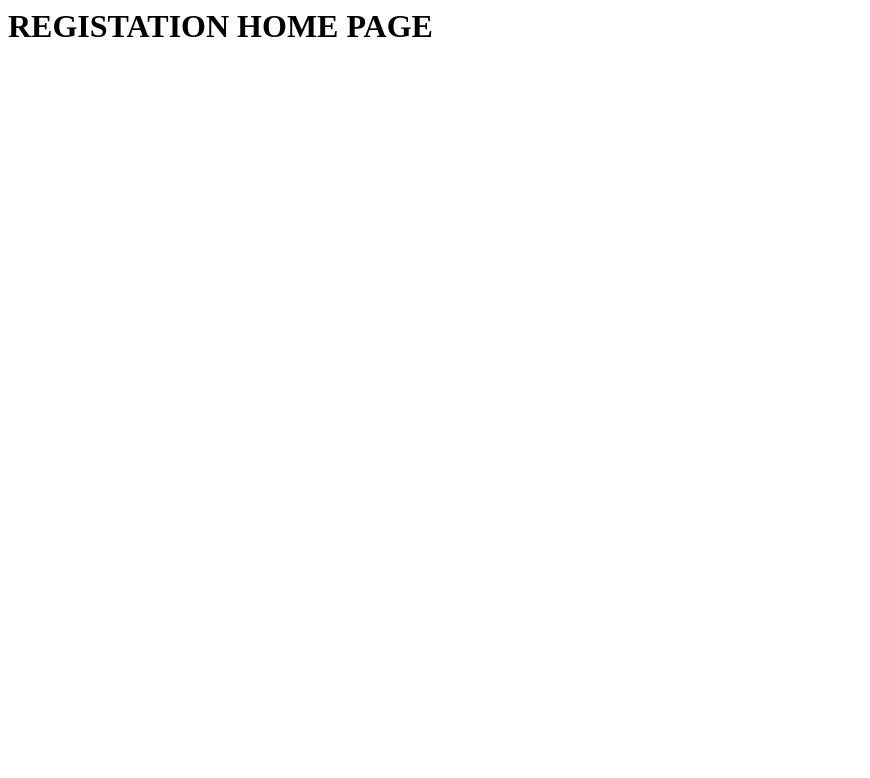
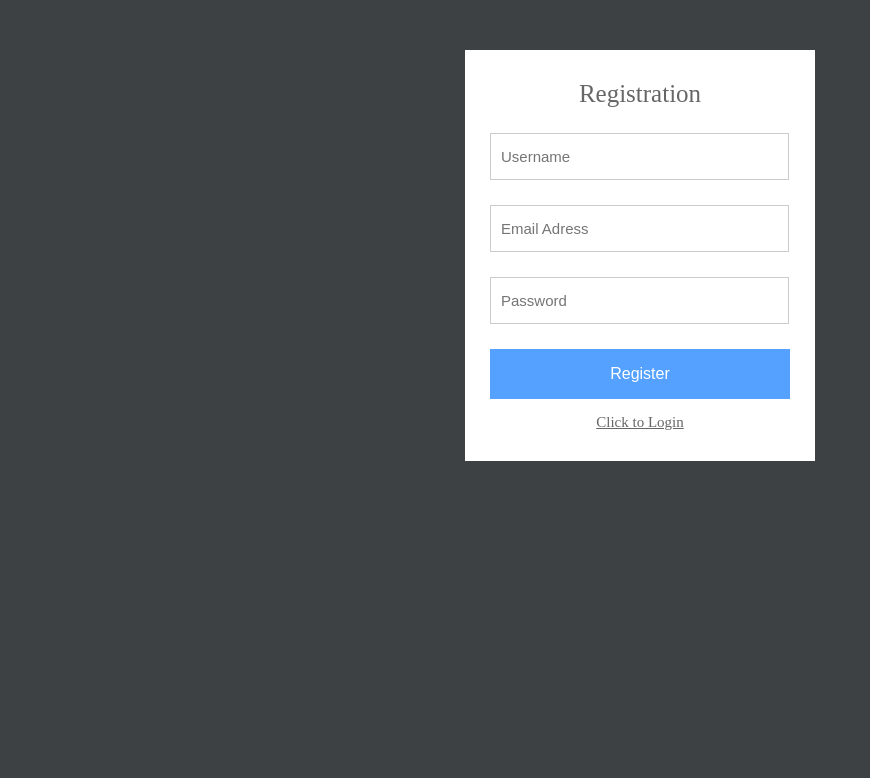
Before and after one commit to rdesai11/BankApp, a PHP site: page /Registration.php in a window 1280 px wide. Shown: the top 778 px of the page, without its empty margins (0-870 px from the left). Run offline with PHP 8.4, Linux system fonts and the light colour scheme.

Commit message:
Make form for customer registration page
when customer clicks sign up, it brings to registration page which has form.

Added style.css to make form look nice

```diff
--- a/Registration.php
+++ b/Registration.php
@@ -1,7 +1,50 @@
+<!DOCTYPE html>
+<html>
+<head>
+    <meta charset="utf-8"/>
+    <title>Registration</title>
+    <link rel="stylesheet" href="style.css"/>
+</head>
+<body>
 <?php
-session_start();
+    require('dbconnect.php');
+    // When form submitted, insert values into the database.
+    if (isset($_REQUEST['username'])) {
+        // removes backslashes
+        $username = stripslashes($_REQUEST['username']);
+        //escapes special characters in a string
+        $username = mysqli_real_escape_string($con, $username);
+        $email    = stripslashes($_REQUEST['email']);
+        $email    = mysqli_real_escape_string($con, $email);
+        $password = stripslashes($_REQUEST['password']);
+        $password = mysqli_real_escape_string($con, $password);
+        $create_datetime = date("Y-m-d H:i:s");
+        $query    = "INSERT into `users` (username, password, email, create_datetime)
+                     VALUES ('$username', '" . md5($password) . "', '$email', '$create_datetime')";
+        $result   = mysqli_query($con, $query);
+        if ($result) {
+            echo "<div class='form'>
+                  <h3>You are registered successfully.</h3><br/>
+                  <p class='link'>Click here to <a href='login.php'>Login</a></p>
+                  </div>";
+        } else {
+            echo "<div class='form'>
+                  <h3>Required fields are missing.</h3><br/>
+                  <p class='link'>Click here to <a href='registration.php'>registration</a> again.</p>
+                  </div>";
+        }
+    } else {
 ?>
-
-
-
-<h1>REGISTATION HOME PAGE</h1>
+    <form class="form" action="" method="post">
+        <h1 class="login-title">Registration</h1>
+        <input type="text" class="login-input" name="username" placeholder="Username" required />
+        <input type="text" class="login-input" name="email" placeholder="Email Adress">
+        <input type="password" class="login-input" name="password" placeholder="Password">
+        <input type="submit" name="submit" value="Register" class="login-button">
+        <p class="link"><a href="login.php">Click to Login</a></p>
+    </form>
+<?php
+    }
+?>
+</body>
+</html>
--- /dev/null
+++ b/style.css
@@ -0,0 +1,52 @@
+body {
+    background: #3e4144;
+}
+.form {
+    margin: 50px auto;
+    width: 300px;
+    padding: 30px 25px;
+    background: white;
+}
+h1.login-title {
+    color: #666;
+    margin: 0px auto 25px;
+    font-size: 25px;
+    font-weight: 300;
+    text-align: center;
+}
+.login-input {
+    font-size: 15px;
+    border: 1px solid #ccc;
+    padding: 10px;
+    margin-bottom: 25px;
+    height: 25px;
+    width: calc(100% - 23px);
+}
+.login-input:focus {
+    border-color:#6e8095;
+    outline: none;
+}
+.login-button {
+    color: #fff;
+    background: #55a1ff;
+    border: 0;
+    outline: 0;
+    width: 100%;
+    height: 50px;
+    font-size: 16px;
+    text-align: center;
+    cursor: pointer;
+}
+.link {
+    color: #666;
+    font-size: 15px;
+    text-align: center;
+    margin-bottom: 0px;
+}
+.link a {
+    color: #666;
+}
+h3 {
+    font-weight: normal;
+    text-align: center;
+}
```
